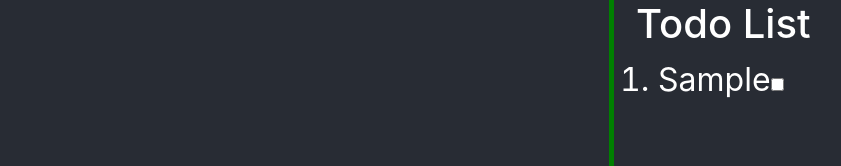
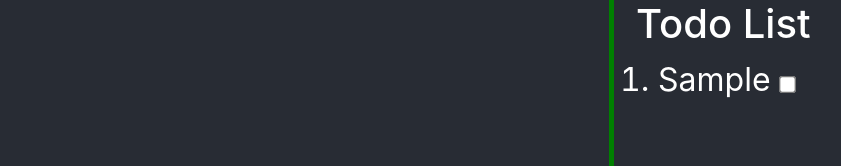
Before and after one commit to CodersforLearning/todo-app-react-APM246, a React (Create React App) app: page / in a window 1280 px wide. Both pictures are taken after typing "Sample" into the empty fields and a click on the input "submit". Shown: the top 166 px of the page, without its empty margins (26-867 px from the left). Built offline with nearby package versions, Linux system fonts and the light colour scheme.

Commit message:
implemented undoing task completion

```diff
--- a/src/App.css
+++ b/src/App.css
@@ -41,6 +41,7 @@ body {
   text-decoration: line-through;
 }
 
-button {
-  font-size: 1em;
+input[type="checkbox"] {
+  transform: scale(1.3);
+  margin-left: 10px;
 }
--- a/src/App.js
+++ b/src/App.js
@@ -28,12 +28,23 @@ class Task extends React.Component {
 class ListItem extends React.Component {
   constructor(props) {
     super(props);
-    this.state = {className: ''}
+    this.state = {className: '', completed: false}
     this.handleDeletion = this.handleDeletion.bind(this);
+    this.handleClick = this.handleClick.bind(this);
   }
 
   handleDeletion() {
     this.props.handleDoubleClick(this.props.name);
+  }
+
+  handleClick() {
+    if (this.state.completed) {
+      this.setState({className: '', completed: false})
+    }
+
+    else {
+      this.setState({className: 'task-complete', completed: true})
+    }
   }
 
   render() {
@@ -42,7 +53,7 @@ class ListItem extends React.Component {
         <span onDoubleClick={this.handleDeletion}>
           {this.props.name}
         </span>
-        <input type="checkbox" onClick={() => this.setState({className: 'task-complete'})} />
+        <input type="checkbox" onClick={this.handleClick} />
       </li>
     );
   }
```
